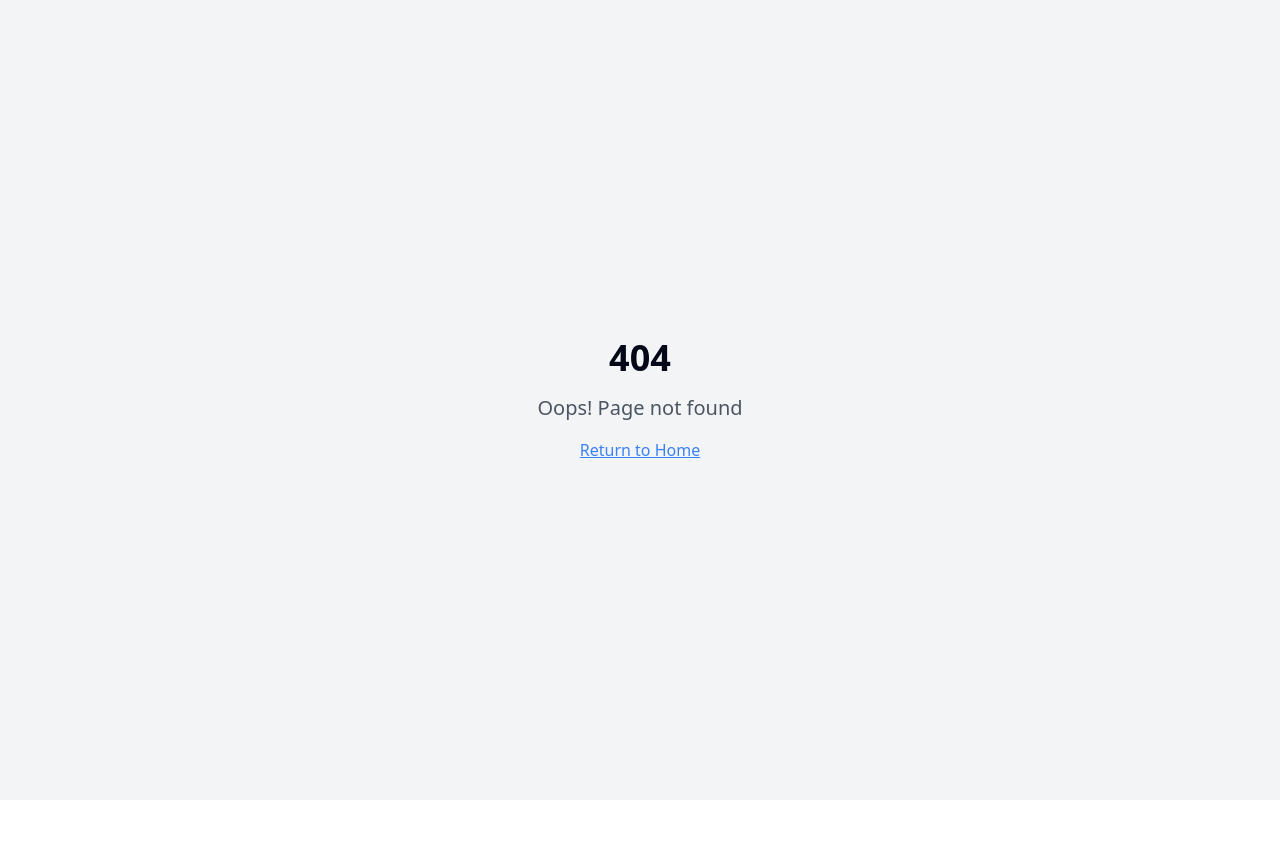
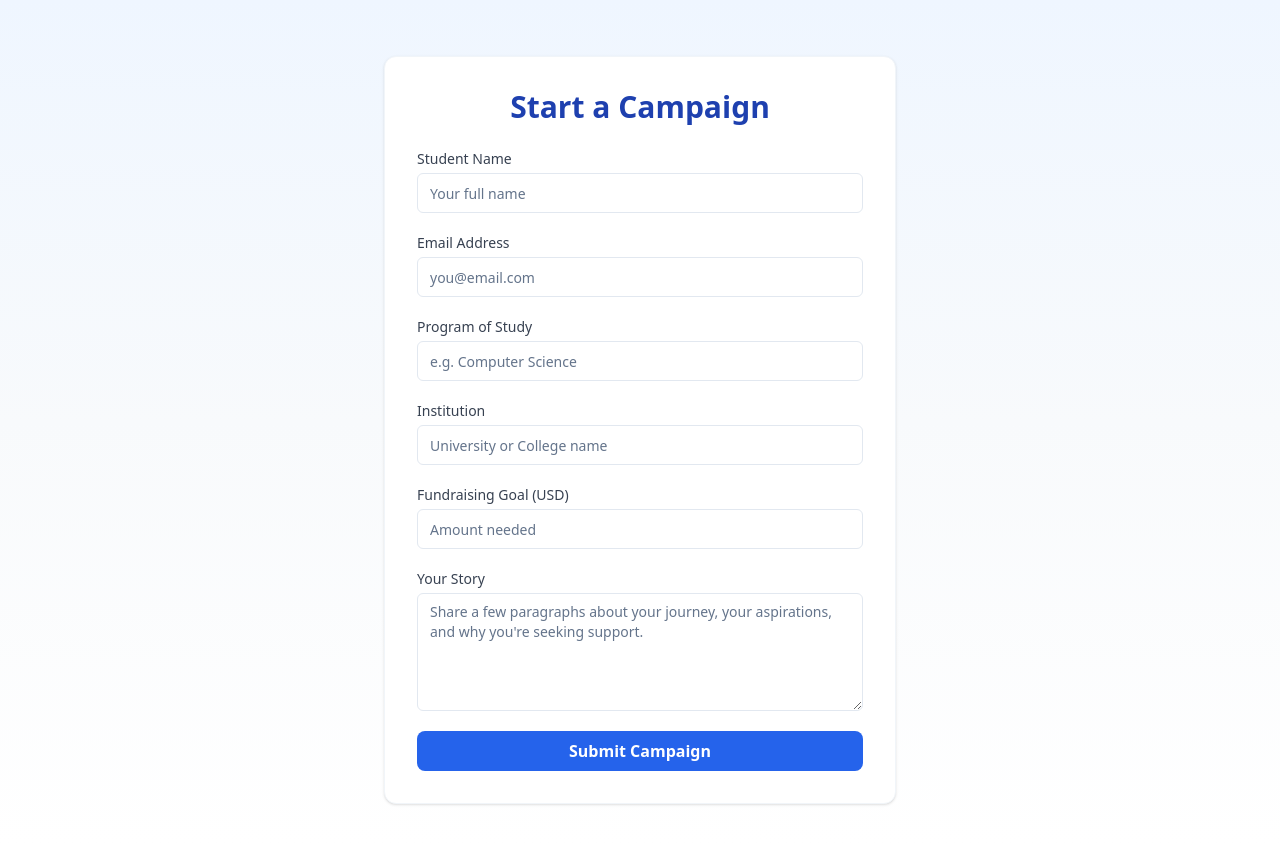
Before and after one commit to syedmaaz20/openai-fundme, a React (Vite) app: page /start-campaign in a window 1280 px wide. Before the commit this address had no page. Before the commit the page ends 800 px from the top, so only its background shows below. Built offline with nearby package versions, Linux system fonts and the light colour scheme.

Commit message:
Add student profile and campaign creation
Implement student profile and campaign creation functionality, triggered by "Start a Campaign" button.

```diff
--- a/src/App.tsx
+++ b/src/App.tsx
@@ -10,6 +10,7 @@ import Campaigns from "./pages/Campaigns";
 import CampaignDetail from "./pages/CampaignDetail";
 import HowItWorks from "./pages/HowItWorks";
 const queryClient = new QueryClient();
+import StartCampaign from "./pages/StartCampaign";
 
 const App = () => (
   <QueryClientProvider client={queryClient}>
@@ -23,6 +24,7 @@ const App = () => (
           <Route path="/campaigns" element={<Campaigns />} />
           <Route path="/campaigns/:id" element={<CampaignDetail />} />
           <Route path="/how-it-works" element={<HowItWorks />} />
+          <Route path="/start-campaign" element={<StartCampaign />} />
           {/* ADD ALL CUSTOM ROUTES ABOVE THE CATCH-ALL "*" ROUTE */}
           <Route path="*" element={<NotFound />} />
         </Routes>
--- a/src/components/TopNav.tsx
+++ b/src/components/TopNav.tsx
@@ -55,12 +55,12 @@ const TopNav = () => {
             </li>
           ))}
           <li>
-            <a
-              href="#"
+            <Link
+              to="/start-campaign"
               className="ml-3 py-2 px-4 rounded-lg bg-gradient-to-r from-blue-600 to-green-400 text-white font-semibold shadow hover:scale-105 transition"
             >
               Start a Campaign
-            </a>
+            </Link>
           </li>
         </ul>
         {/* Mobile: Hamburger button */}
--- /dev/null
+++ b/src/pages/StartCampaign.tsx
@@ -0,0 +1,107 @@
+
+import React, { useState } from "react";
+import { Input } from "@/components/ui/input";
+import { Textarea } from "@/components/ui/textarea";
+import { Button } from "@/components/ui/button";
+
+const StartCampaign = () => {
+  const [studentName, setStudentName] = useState("");
+  const [email, setEmail] = useState("");
+  const [program, setProgram] = useState("");
+  const [institution, setInstitution] = useState("");
+  const [goal, setGoal] = useState("");
+  const [story, setStory] = useState("");
+
+  // Fake submit handler for now, could integrate backend later.
+  const handleSubmit = (e: React.FormEvent) => {
+    e.preventDefault();
+    alert("Campaign submitted!\n(This is just a placeholder. Connect to backend to store data.)");
+  };
+
+  return (
+    <div className="bg-gradient-to-b from-blue-50 via-slate-50 to-white min-h-screen flex flex-col items-center">
+      <div className="w-full max-w-lg mt-14 mb-10 bg-white rounded-xl shadow border border-slate-100 p-8">
+        <h1 className="text-3xl font-bold mb-6 text-center text-blue-800">
+          Start a Campaign
+        </h1>
+        <form className="space-y-5" onSubmit={handleSubmit}>
+          <div>
+            <label className="block text-sm font-medium text-gray-700 mb-1">
+              Student Name
+            </label>
+            <Input
+              value={studentName}
+              onChange={e => setStudentName(e.target.value)}
+              placeholder="Your full name"
+              required
+            />
+          </div>
+          <div>
+            <label className="block text-sm font-medium text-gray-700 mb-1">
+              Email Address
+            </label>
+            <Input
+              type="email"
+              value={email}
+              onChange={e => setEmail(e.target.value)}
+              placeholder="you@email.com"
+              required
+            />
+          </div>
+          <div>
+            <label className="block text-sm font-medium text-gray-700 mb-1">
+              Program of Study
+            </label>
+            <Input
+              value={program}
+              onChange={e => setProgram(e.target.value)}
+              placeholder="e.g. Computer Science"
+              required
+            />
+          </div>
+          <div>
+            <label className="block text-sm font-medium text-gray-700 mb-1">
+              Institution
+            </label>
+            <Input
+              value={institution}
+              onChange={e => setInstitution(e.target.value)}
+              placeholder="University or College name"
+              required
+            />
+          </div>
+          <div>
+            <label className="block text-sm font-medium text-gray-700 mb-1">
+              Fundraising Goal (USD)
+            </label>
+            <Input
+              type="number"
+              value={goal}
+              min={1}
+              onChange={e => setGoal(e.target.value)}
+              placeholder="Amount needed"
+              required
+            />
+          </div>
+          <div>
+            <label className="block text-sm font-medium text-gray-700 mb-1">
+              Your Story
+            </label>
+            <Textarea
+              value={story}
+              onChange={e => setStory(e.target.value)}
+              placeholder="Share a few paragraphs about your journey, your aspirations, and why you're seeking support."
+              rows={5}
+              required
+            />
+          </div>
+          <Button type="submit" className="w-full bg-blue-600 hover:bg-blue-700 text-white text-base py-2 font-semibold rounded-lg">
+            Submit Campaign
+          </Button>
+        </form>
+      </div>
+    </div>
+  );
+};
+
+export default StartCampaign;
```
